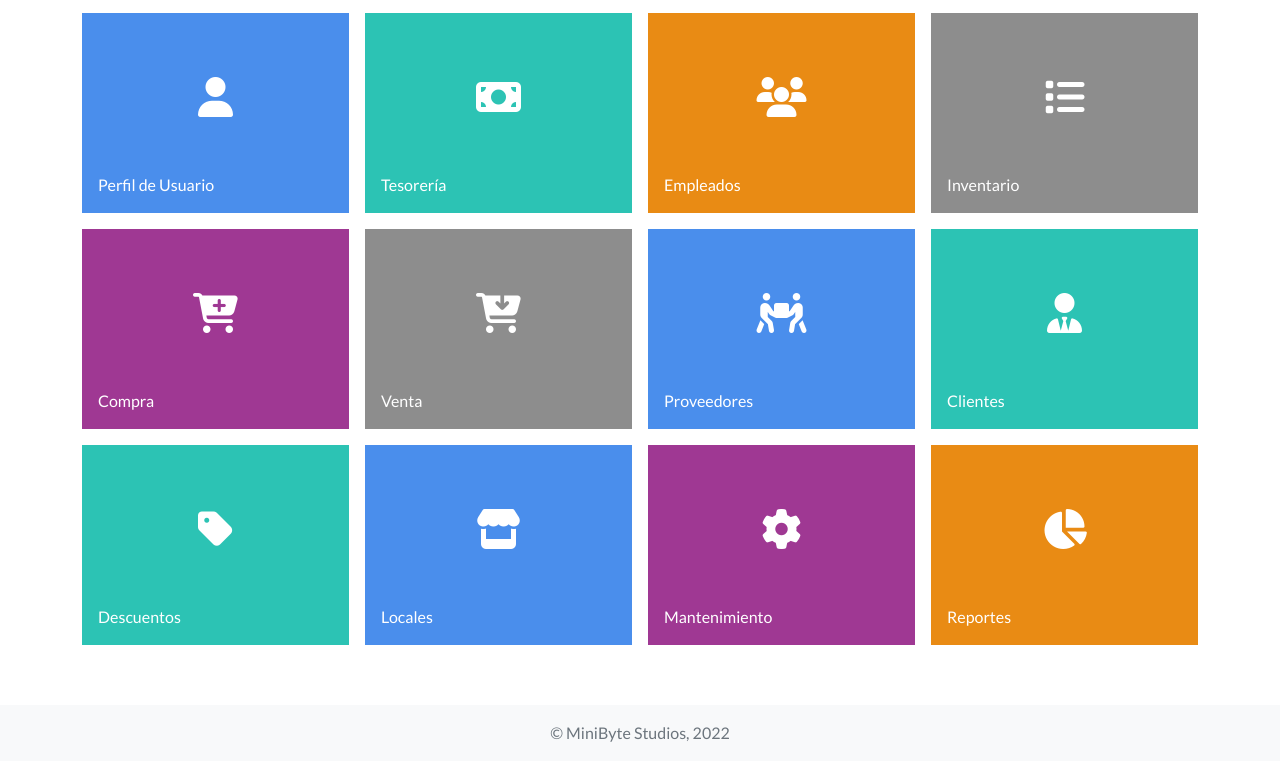
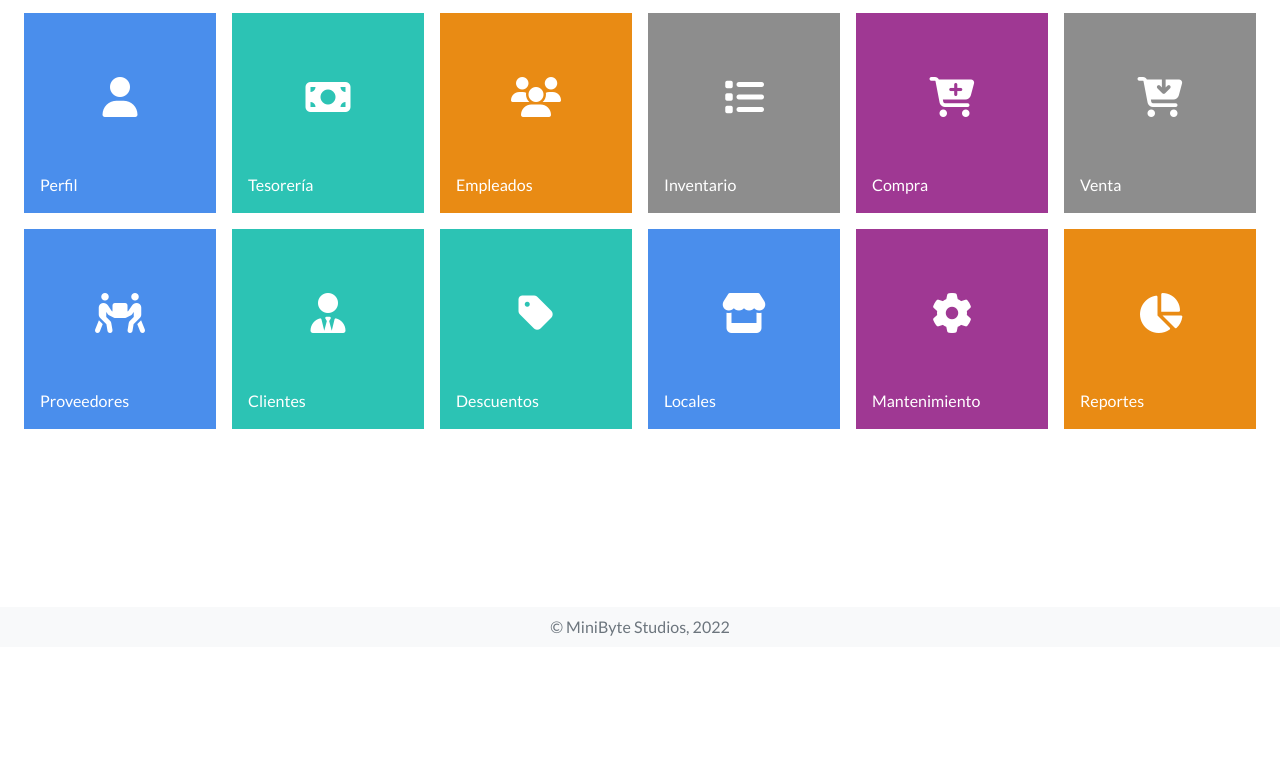
Before and after one commit to r1h1/ebytesoft-fashion, a plain HTML site: page byteverse/home/view/dashboard.html in a window 1280 px wide. Shown: the part 153-914 px from the top of the page. After the commit the page ends 800 px from the top, so only its background shows below. Drawn offline with nearby package versions, Linux system fonts and the light colour scheme; some packages are replaced by stand-ins of ours; a script that the page names is missing.

Commit message:
v1.4 - Resideño del dashboard

```diff
--- a/byteverse/home/view/dashboard.html
+++ b/byteverse/home/view/dashboard.html
@@ -78,7 +78,7 @@
     </header>
 
     <!-- Principal menu of POS - Cards -->
-    <main class="container">
+    <main class="container-fluid px-4">
         <div class="row">
 
             <div class="col text-start">
@@ -93,7 +93,7 @@
             </div>
 
         </div>
-        <div class="row row-cols-1 row-cols-md-4 g-3">
+        <div class="row row-cols-1 row-cols-md-4 row-cols-lg-6 g-3">
             <div class="col">
                 <a href="profile.html">
                     <div class="p-3 blue zoom-out">
@@ -101,7 +101,7 @@
                             <div class="icon p-5 text-center">
                                 <i class="fa-solid fa-user h1 text-white"></i>
                             </div>
-                            <p class="card-text text-white">Perfil de Usuario</p>
+                            <p class="card-text text-white">Perfil</p>
                         </div>
                     </div>
                 </a>
@@ -220,7 +220,7 @@
     </main>
 
     <!-- Footer or pie de página -->
-    <footer class="footer py-3 bg-light text-center">
+    <footer class="footer py-2 bg-light fixed-bottom text-center">
         <div class="container">
             <span class="text-muted">&copy; MiniByte Studios, 2022</span>
         </div>
```
